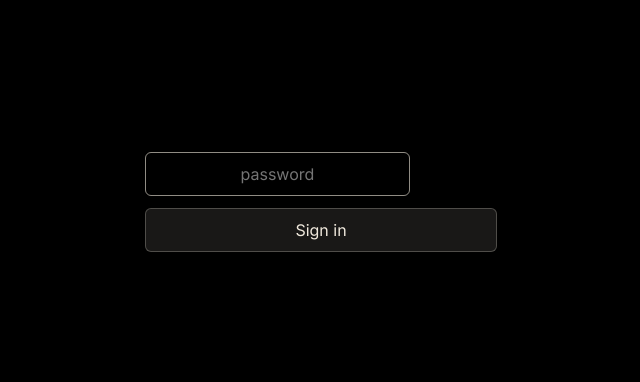
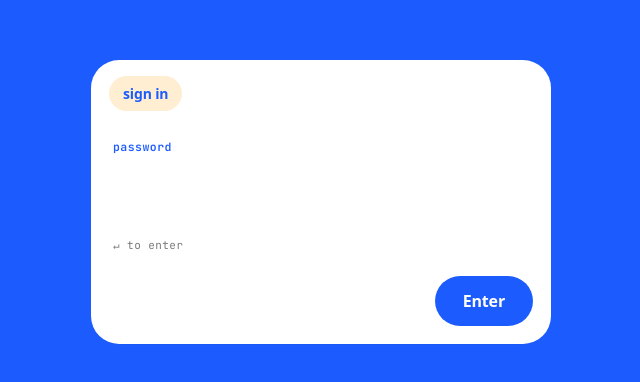
Before and after one commit to shvkhzod/sync, a SvelteKit app: page /login in a window 1280 px wide. Shown: the part 198-580 px from the top of the page, without its empty margins (319-959 px from the left). Built offline with nearby package versions, Linux system fonts and the light colour scheme; a web font is replaced by a local one.

Commit message:
style(auth): match /login to site design system
White card on blue, peach pill header, monospace eyebrow,
display-font masked input, blue pill CTA — mirrors compose-card
language. Drops the stray black/cream palette from the v1 plan.

```diff
--- a/src/routes/login/+page.svelte
+++ b/src/routes/login/+page.svelte
@@ -1,30 +1,47 @@
 <script lang="ts">
   let { form } = $props();
+
+  let inputEl: HTMLInputElement | null = $state(null);
+
+  $effect(() => {
+    inputEl?.focus();
+  });
 </script>
 
 <svelte:head>
   <title>Sign in — Sync</title>
+  <meta name="theme-color" content="#1c5cff" />
 </svelte:head>
 
 <main>
-  <form method="POST" autocomplete="on">
-    <label>
-      <span class="sr">Password</span>
+  <form method="POST" class="card" autocomplete="on">
+    <header class="top">
+      <span class="peach-pill">sign in</span>
+    </header>
+
+    <div class="body">
+      <p class="eyebrow"><span class="ord">password</span></p>
+
+      <label class="block">
+        <span class="sr-only">Password</span>
         <input
+          bind:this={inputEl}
           name="password"
           type="password"
           autocomplete="current-password"
-        autofocus
           required
-        placeholder="password"
+          class:has-error={form?.error}
         />
       </label>
 
-    {#if form?.error}
-      <p class="error" role="alert">{form.error}</p>
-    {/if}
+      <p class="hint" class:hint--error={form?.error} role={form?.error ? 'alert' : undefined}>
+        {#if form?.error}{form.error}{:else}↵ to enter{/if}
+      </p>
+    </div>
 
-    <button type="submit">Sign in</button>
+    <footer class="foot">
+      <button class="primary" type="submit">Enter</button>
+    </footer>
   </form>
 </main>
 
@@ -33,51 +50,107 @@
     min-height: 100vh;
     display: grid;
     place-items: center;
-    background: #000;
-    color: #f0e9dd;
+    padding: max(16px, env(safe-area-inset-top)) 12px max(16px, env(safe-area-inset-bottom));
   }
-  form {
+
+  /* White card on blue, large radius — matches compose-card. */
+  .card {
+    background: var(--surface);
+    border-radius: var(--r-card-lg);
+    width: 100%;
+    max-width: 460px;
     display: flex;
     flex-direction: column;
-    gap: 0.75rem;
-    width: min(22rem, 90vw);
+    overflow: hidden;
+    box-shadow: var(--card-shadow);
   }
+
+  .top { padding: 16px 18px 0; }
+
+  .peach-pill {
+    display: inline-flex;
+    align-items: center;
+    background: var(--surface-peach);
+    color: var(--accent);
+    border-radius: var(--r-pill);
+    padding: 8px 14px;
+    font-family: var(--font-display);
+    font-weight: 800;
+    font-size: 14px;
+    letter-spacing: -0.01em;
+  }
+
+  .body { padding: 28px 22px 8px; }
+
+  /* Mono eyebrow with accent-colored leading word — matches the .ord-row
+     pattern on thought cards (#01 · 8:42pm). */
+  .eyebrow {
+    margin: 0 0 14px;
+    font-family: var(--font-mono);
+    font-size: 11.5px;
+    color: var(--ink-meta);
+    letter-spacing: 0.04em;
+  }
+  .eyebrow .ord { color: var(--accent); font-weight: 600; }
+
+  .block { display: block; }
+
+  /* The masked dots inherit the display font weight, so they read as chunky
+     black bullets — the same visual register as the lead thought headline. */
   input {
-    padding: 0.7rem 0.9rem;
+    display: block;
+    width: 100%;
     background: transparent;
-    border: 1px solid rgba(240, 233, 221, 0.25);
-    border-radius: 6px;
-    color: inherit;
-    font: inherit;
-    text-align: center;
+    border: 0;
+    outline: none;
+    padding: 0;
+    font-family: var(--font-display);
+    font-weight: 800;
+    font-size: clamp(34px, 7vw, 50px);
+    line-height: 1.04;
+    letter-spacing: -0.018em;
+    color: var(--ink);
+    caret-color: var(--accent);
   }
-  input:focus {
-    outline: none;
-    border-color: rgba(240, 233, 221, 0.6);
+  input.has-error { color: #b94a3b; caret-color: #b94a3b; }
+
+  .hint {
+    margin: 18px 0 0;
+    font-family: var(--font-mono);
+    font-size: 11px;
+    letter-spacing: 0.04em;
+    color: var(--ink-meta);
+    transition: color 180ms var(--ease-out-expo);
   }
-  button {
-    padding: 0.7rem;
-    background: rgba(240, 233, 221, 0.1);
-    border: 1px solid rgba(240, 233, 221, 0.25);
-    border-radius: 6px;
-    color: inherit;
-    font: inherit;
+  .hint--error { color: #b94a3b; }
+
+  .foot {
+    padding: 16px 18px 18px;
+    display: flex;
+    justify-content: flex-end;
+  }
+
+  /* Primary CTA — solid blue rounded pill, white display-bold text.
+     Same component as compose's "Done!" button. */
+  .primary {
+    appearance: none;
+    border: 0;
+    background: var(--accent);
+    color: var(--accent-ink);
+    font-family: var(--font-display);
+    font-weight: 800;
+    font-size: 16px;
+    letter-spacing: -0.01em;
+    padding: 14px 28px;
+    border-radius: var(--r-pill);
     cursor: pointer;
+    min-height: 48px;
+    transition: transform 200ms var(--ease-spring), background-color 180ms var(--ease-out-expo);
   }
-  button:hover {
-    background: rgba(240, 233, 221, 0.18);
-  }
-  .error {
-    color: #ff7878;
-    font-size: 0.85rem;
-    margin: 0;
-    text-align: center;
-  }
-  .sr {
-    position: absolute;
-    width: 1px;
-    height: 1px;
-    overflow: hidden;
-    clip: rect(0 0 0 0);
+  .primary:hover { background: var(--accent-deep); }
+  .primary:active { transform: scale(0.96); }
+  .primary:focus-visible {
+    outline: 2.5px solid var(--accent);
+    outline-offset: 3px;
   }
 </style>
```
Lines whose indentation alone changed are shown as unchanged.
